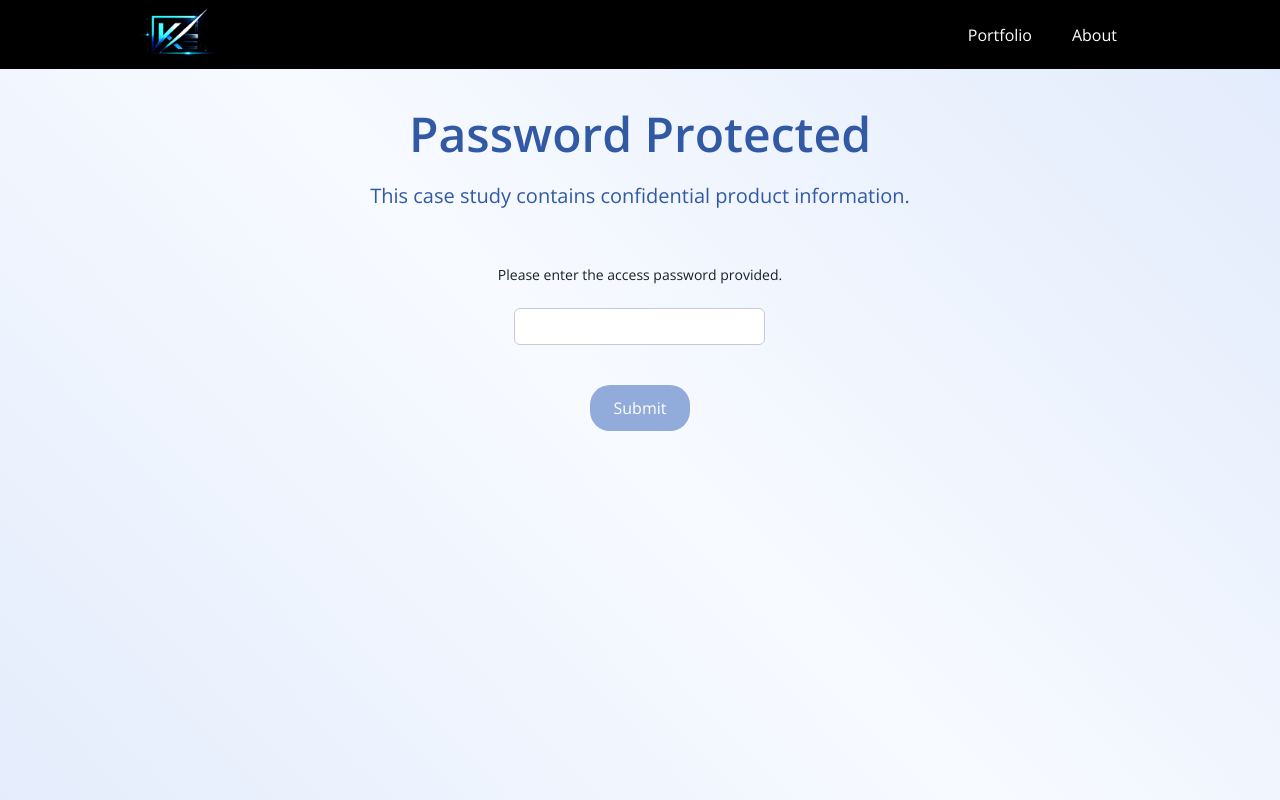
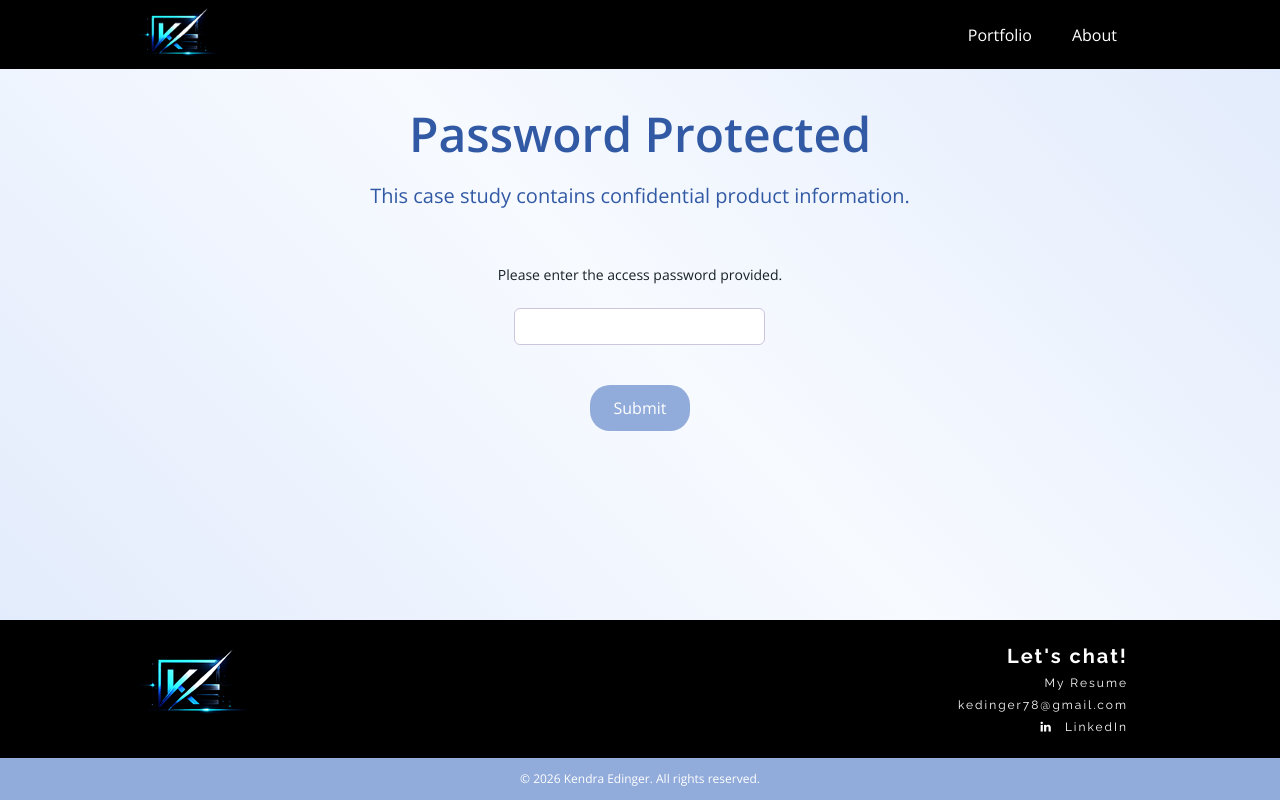
Before and after one commit to kedinger1178/portfolio, a React (Create React App) app: page /publishAwards in a window 1280 px wide. Shown: the top 800 px of the page. Built offline with nearby package versions, Linux system fonts and the light colour scheme; a web font is replaced by a local one.

Commit message:
Remove flex property from .page-password
Removed flex property from .page-password class.

```diff
--- a/src/components/ProtectedRoute/protectedRoute.scss
+++ b/src/components/ProtectedRoute/protectedRoute.scss
@@ -4,7 +4,6 @@
     display: flex;
     flex-flow: column nowrap;
     align-items: center;
-    flex: 1 0 auto;
     height: stretch;
     max-height: 100%;
     overflow: auto;
```
